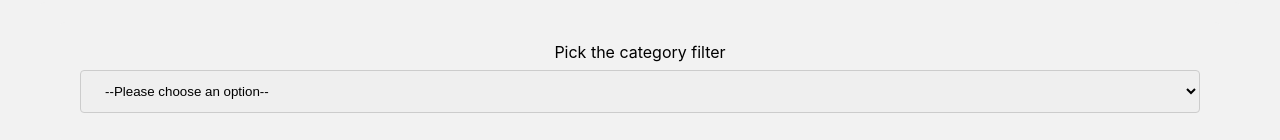
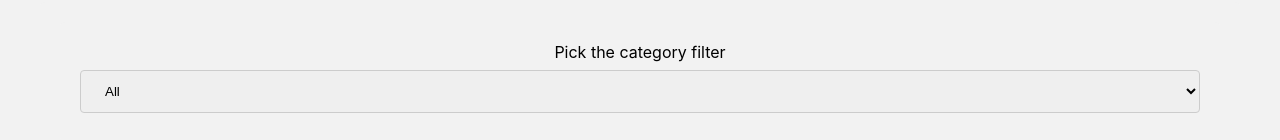
Before and after one commit to IvanDerlich/bookstore, a React (Create React App) app: page / in a window 1280 px wide. Shown: the part 253-393 px from the top of the page. Built offline with nearby package versions, Linux system fonts and the light colour scheme.

Commit message:
Use case for 'All' filter: change it's value to an empty string

```diff
--- a/src/components/CategoryFilter.js
+++ b/src/components/CategoryFilter.js
@@ -31,8 +31,7 @@ class CategoryFilter extends React.Component {
             onChange={this.handleFilterChange}
             name="category"
           >
-            <option value="all">--Please choose an option--</option>
-            <option value="all">All</option>
+            <option value="">All</option>
             <option value="action">Action</option>
             <option value="biography">Biography</option>
             <option value="history">History</option>
--- a/src/containers/BookList.js
+++ b/src/containers/BookList.js
@@ -6,7 +6,7 @@ import CategoryFilter from '../components/CategoryFilter';
 import { REMOVE_BOOK } from '../actions/index';
 
 function BookList({ books, dispatch, filter }) {
-  const filteredBooks = filter === 'all'
+  const filteredBooks = filter === ''
     ? books
     : books.filter(book => book.category === filter);
 
--- a/src/index.js
+++ b/src/index.js
@@ -34,7 +34,7 @@ const initialState = {
     completed: false,
     category: 'learning',
   }],
-  categoryFilter: 'all',
+  categoryFilter: '',
 };
 const store = createStore(mainReducer, initialState);
 
--- a/src/reducers/filter.js
+++ b/src/reducers/filter.js
@@ -1,5 +1,5 @@
 const filter = (
-  state = 'all',
+  state = '',
   action,
 ) => {
   switch (action.type) {
```
